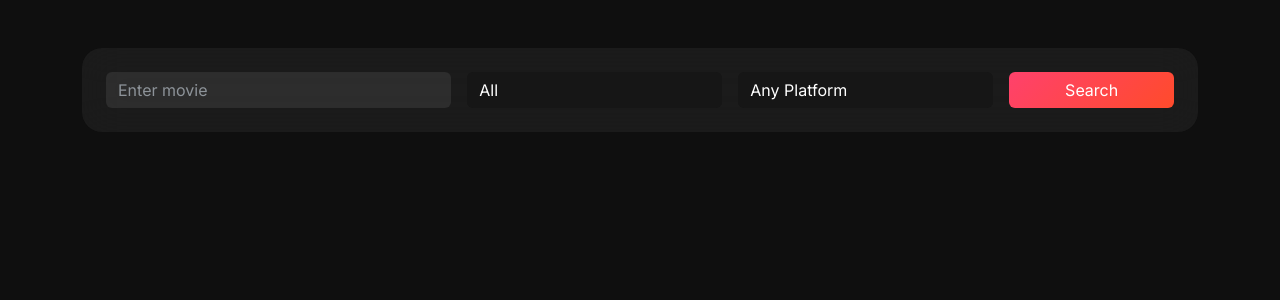
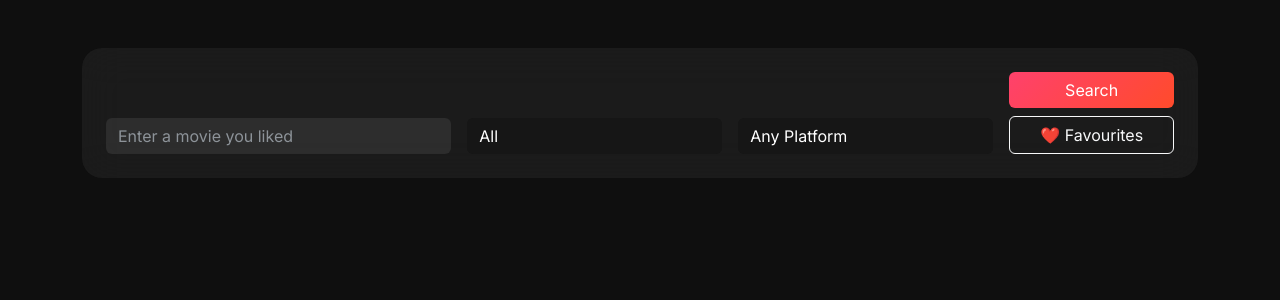
Before and after one commit to johngunji/movie-recommender, a Flask app: page / in a window 1280 px wide. Shown: the part 128-428 px from the top of the page. Run offline with Flask 3, Linux system fonts and the light colour scheme; parts of the project's set-up code (start-up, migrations or seed data) failed here and were passed over.

Commit message:
Refactor index.html for improved search and favourites
Updated the search card layout and added a favourites button. Improved the search function and added functionality to display saved favourites.

```diff
--- a/templates/index.html
+++ b/templates/index.html
@@ -8,6 +8,7 @@
 <link href="https://cdn.jsdelivr.net/npm/bootstrap@5.3.0/dist/css/bootstrap.min.css" rel="stylesheet">
 <link href="https://cdn.jsdelivr.net/npm/bootstrap-icons@1.10.0/font/bootstrap-icons.css" rel="stylesheet">
 <link href="https://fonts.googleapis.com/css2?family=Inter:wght@300;400;600;700&display=swap" rel="stylesheet">
+
 <link rel="stylesheet" href="{{ url_for('static', filename='style.css') }}">
 </head>
 
@@ -20,9 +21,9 @@
 </header>
 
 <div class="search-card p-4 mb-5">
-    <div class="row g-3">
+    <div class="row g-3 align-items-end">
         <div class="col-lg-4">
-            <input id="movie" class="form-control custom-input" placeholder="Enter movie">
+            <input id="movie" class="form-control custom-input" placeholder="Enter a movie you liked">
         </div>
         <div class="col-lg-3">
             <select id="type" class="form-select custom-input">
@@ -38,8 +39,9 @@
                 <option value="Prime Video">Prime Video</option>
             </select>
         </div>
-        <div class="col-lg-2">
-            <button onclick="search(true)" class="btn btn-recommend w-100">Search</button>
+        <div class="col-lg-2 d-grid gap-2">
+            <button onclick="search(true)" class="btn btn-recommend">Search</button>
+            <button onclick="showFavourites()" class="btn btn-outline-light">❤️ Favourites</button>
         </div>
     </div>
 </div>
@@ -55,68 +57,90 @@
 </div>
 
 <script>
+const results = document.getElementById("results");
+const showMore = document.getElementById("showMore");
+const movieInput = document.getElementById("movie");
+const typeSelect = document.getElementById("type");
+const platformSelect = document.getElementById("platform");
+
 let offset = 0;
 const LIMIT = 10;
+
+// Load favourites
 let saved = JSON.parse(localStorage.getItem("watchlist") || "[]");
 
-function isSaved(title) {
-    return saved.includes(title);
+/* =============================
+   LIKE / UNLIKE (FIXED)
+============================= */
+function toggleSave(title){
+    const index = saved.indexOf(title);
+
+    if (index !== -1) {
+        saved.splice(index, 1);
+    } else {
+        saved.push(title);
+    }
+
+    localStorage.setItem("watchlist", JSON.stringify(saved));
+
+    const icon = document.querySelector(`[data-title="${CSS.escape(title)}"] i`);
+    if (!icon) return;
+
+    icon.classList.toggle("bi-heart-fill");
+    icon.classList.toggle("bi-heart");
 }
 
-function toggleSave(title, icon) {
-    if (isSaved(title)) {
-        saved = saved.filter(t => t !== title);
-        icon.classList.remove("bi-heart-fill");
-        icon.classList.add("bi-heart");
-    } else {
-        saved.push(title);
-        icon.classList.remove("bi-heart");
-        icon.classList.add("bi-heart-fill");
-    }
-    localStorage.setItem("watchlist", JSON.stringify(saved));
-}
-
-async function search(reset) {
+/* =============================
+   SEARCH + PAGINATION
+============================= */
+async function search(reset){
     if (reset) {
         offset = 0;
         results.innerHTML = "";
         showMore.classList.add("d-none");
+
+        if (!movieInput.value.trim()) {
+            alert("Please enter a movie name");
+            return;
+        }
     }
 
     const res = await fetch("/recommend", {
         method: "POST",
         headers: {"Content-Type":"application/json"},
         body: JSON.stringify({
-            movie: movie.value,
-            type: type.value,
-            platform: platform.value,
+            movie: movieInput.value,
+            type: typeSelect.value,
+            platform: platformSelect.value,
             start: offset,
             limit: LIMIT
         })
     });
 
     const data = await res.json();
-    if (!data.length) return;
+    if (!data.length && offset === 0) {
+        results.innerHTML = `<p class="text-center text-muted">No results found</p>`;
+        return;
+    }
 
     data.forEach(m => {
-        const likedClass = isSaved(m.title) ? "bi-heart-fill" : "bi-heart";
-        const safeTitle = m.title.replace(/"/g, "&quot;");
+        const liked = saved.includes(m.title) ? "bi-heart-fill" : "bi-heart";
 
         results.insertAdjacentHTML("beforeend", `
         <div class="col">
-            <div class="card movie-card position-relative">
+            <div class="card movie-card">
                 <img src="${m.poster}" class="card-img-top"
                      onerror="this.src='/static/placeholder.jpg'">
-
-                <button class="like-btn"
-                        onclick="event.stopPropagation(); toggleSave('${safeTitle}', this.querySelector('i'))">
-                    <i class="bi ${likedClass}"></i>
-                </button>
-
                 <div class="card-body">
                     <div class="movie-title">${m.title}</div>
                     <div class="movie-genres">${m.genres}</div>
-                    <span class="badge bg-dark">${m.platform}</span>
+                    <div class="d-flex justify-content-between align-items-center mt-2">
+                        <span class="badge bg-dark">${m.platform}</span>
+                        <span onclick="toggleSave('${m.title}')"
+                              data-title="${m.title}">
+                            <i class="bi ${liked}"></i>
+                        </span>
+                    </div>
                 </div>
             </div>
         </div>
@@ -126,8 +150,42 @@ async function search(reset) {
     offset += LIMIT;
     if (data.length === LIMIT) showMore.classList.remove("d-none");
 }
+
+/* =============================
+   FAVOURITES VIEW
+============================= */
+function showFavourites(){
+    results.innerHTML = "";
+    showMore.classList.add("d-none");
+
+    if (!saved.length) {
+        results.innerHTML = `
+            <p class="text-center text-muted py-5">
+                No favourites yet ❤️
+            </p>`;
+        return;
+    }
+
+    saved.forEach(title => {
+        results.insertAdjacentHTML("beforeend", `
+        <div class="col">
+            <div class="card movie-card">
+                <img src="/static/placeholder.jpg" class="card-img-top">
+                <div class="card-body">
+                    <div class="movie-title">${title}</div>
+                    <div class="d-flex justify-content-end">
+                        <span onclick="toggleSave('${title}')"
+                              data-title="${title}">
+                            <i class="bi bi-heart-fill"></i>
+                        </span>
+                    </div>
+                </div>
+            </div>
+        </div>
+        `);
+    });
+}
 </script>
-
 
 </body>
 </html>
```
